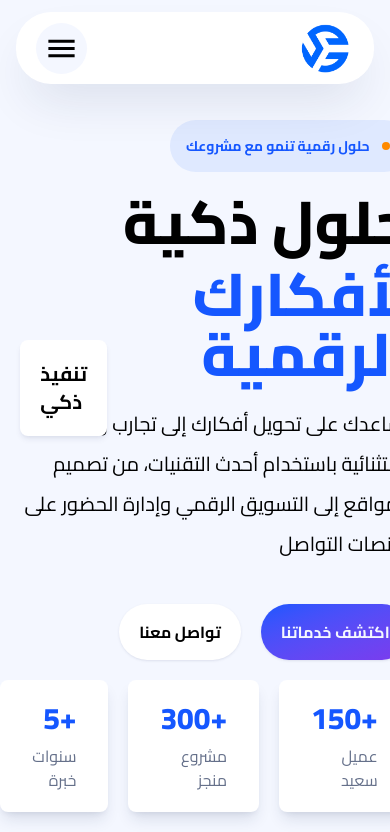
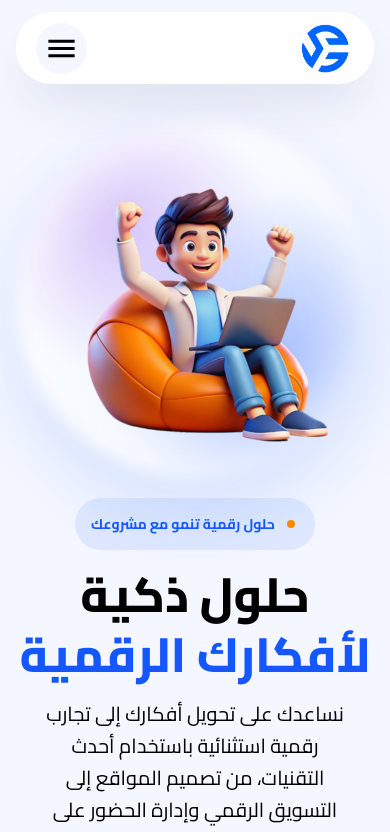
Before and after one commit to Yousef-El-Black/algomedia, a React (Vite) app in the folder client/: page / in a window 390 px wide. Shown: the top 832 px of the page. Built offline with nearby package versions, Linux system fonts and the light colour scheme.

Commit message:
Updating the Home Slide to be Responsive on Mobile Screens

```diff
--- a/client/src/pages/Homepage.tsx
+++ b/client/src/pages/Homepage.tsx
@@ -24,7 +24,7 @@ const Homepage = () => {
   return (
     <>
       <section id="home" className="bg-soft min-h-screen pt-30">
-        <div className="container flex items-center justify-center gap-5">
+        <div className="container flex flex-col lg:flex-row items-center justify-center gap-5">
           <div className="left flex-1">
             <div className="rounded-full relative aspect-square flex justify-center items-center h-full">
               <div
@@ -41,18 +41,20 @@ const Homepage = () => {
                 alt=""
                 className="animate-movingUpDown h-4/5"
               />
-              <div className="absolute top-10 right-10 bg-card p-5 text-xl font-bold rounded-lg shadow-shadowsm shadow-md">
+              <div className="hidden lg:block absolute top-10 right-10 bg-card p-5 text-xl font-bold rounded-lg shadow-shadowsm shadow-md">
                 نمو اسرع
               </div>
-              <div className="absolute bottom-10 left-10 bg-card p-5 text-xl font-bold rounded-lg shadow-shadowsm shadow-md">
+              <div className="hidden lg:block absolute bottom-10 left-10 bg-card p-5 text-xl font-bold rounded-lg shadow-shadowsm shadow-md">
                 تنفيذ ذكي
               </div>
             </div>
           </div>
           <div className="right flex-1 flex flex-col justify-around items-end">
-            <span className="eyebrow">حلول رقمية تنمو مع مشروعك</span>
+            <span className="eyebrow mx-auto lg:mx-0">
+              حلول رقمية تنمو مع مشروعك
+            </span>
             <div className="text text-end py-5">
-              <h1 className="font-extrabold text-6xl">
+              <h1 className="font-extrabold text-5xl lg:text-6xl text-center lg:text-end">
                 حلول ذكية
                 <br />{" "}
                 <span className="text-primary mt-3 block">
@@ -60,13 +62,13 @@ const Homepage = () => {
                   لأفكارك الرقمية
                 </span>
               </h1>
-              <p className="py-5 leading-10 text-xl">
+              <p className="py-5 px-5 lg:px-0 leading-8 lg:leading-10 text-xl text-center lg:text-end">
                 نساعدك على تحويل أفكارك إلى تجارب رقمية استثنائية باستخدام أحدث
                 التقنيات، من تصميم المواقع إلى التسويق الرقمي وإدارة الحضور على
                 منصات التواصل.
               </p>
             </div>
-            <div className="btns flex flex-row-reverse items-center gap-5 justify-end">
+            <div className="btns flex flex-row-reverse items-center gap-5 mx-auto lg:mx-0 justify-center lg:justify-end">
               <Link className="btn primary-btn" to="/#services">
                 اكتشف خدماتنا
               </Link>
@@ -74,17 +76,17 @@ const Homepage = () => {
                 تواصل معنا
               </Link>
             </div>
-            <div className="cards flex flex-row-reverse gap-5 my-5">
+            <div className="cards flex flex-col lg:flex-row-reverse w-full lg:w-auto gap-5 my-5">
               {cardsData.map((card: CardDataType, index: number) => {
                 return (
                   <div
                     key={"home-card-" + index}
-                    className="flex flex-col text-end bg-card shadow-lg shadow-shadow py-5 px-8 gap-2 rounded-lg"
+                    className="flex flex-col text-center lg:text-end bg-card shadow-lg shadow-shadow py-5 px-8 gap-2 rounded-lg"
                   >
                     <span className="text-3xl font-extrabold text-primary">
                       {card.num}+
                     </span>
-                    <span className="text-muted ">{card.title}</span>
+                    <span className="text-muted font-bold">{card.title}</span>
                   </div>
                 );
               })}
```
